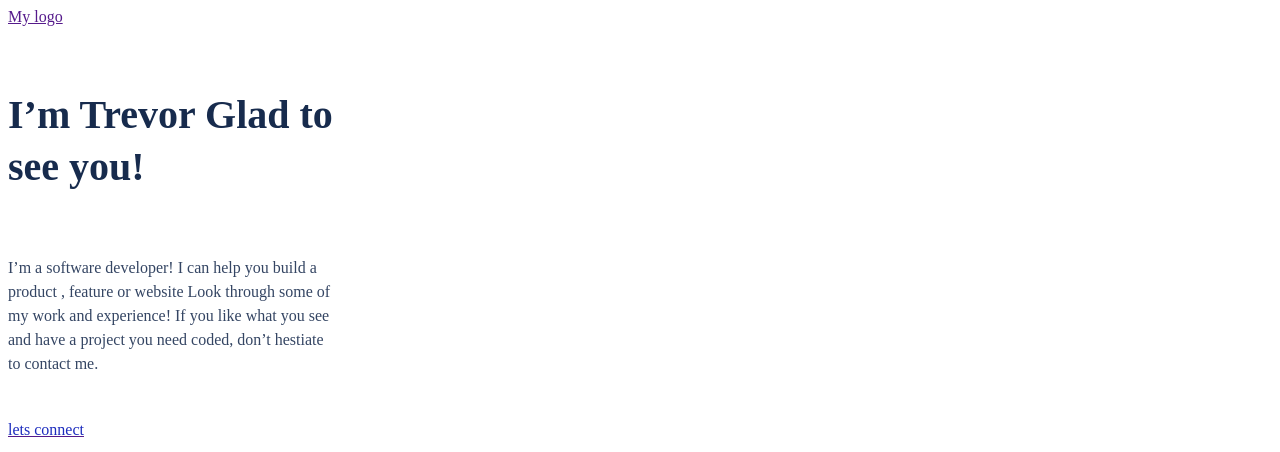
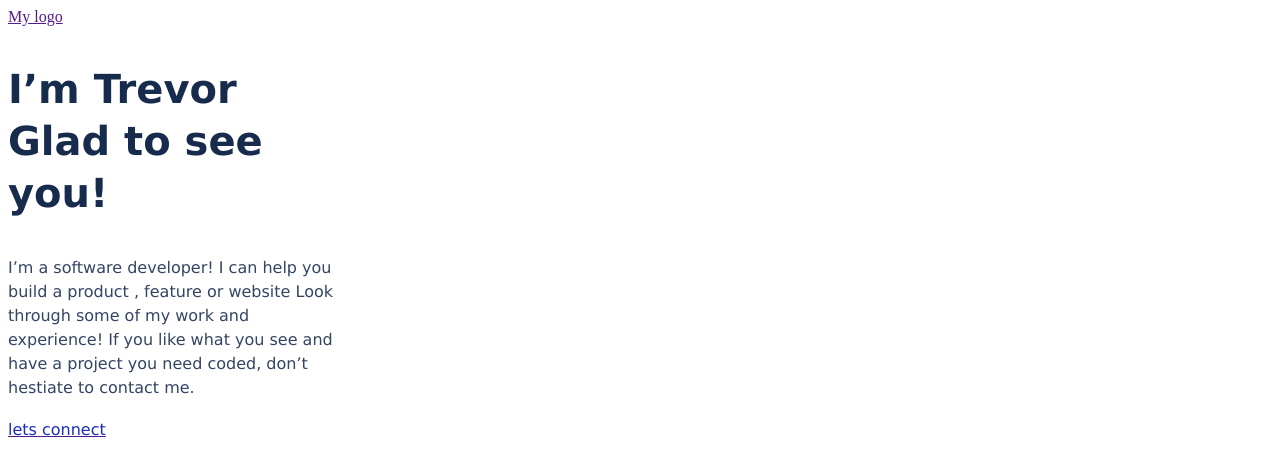
Before and after one commit to valt19/Portfolio-project, a website: page index.html in a window 1280 px wide. Shown: the top 452 px of the page. Drawn offline with Linux system fonts and the light colour scheme.

Commit message:
add style

```diff
--- a/style.css
+++ b/style.css
@@ -1,7 +1,7 @@
 .logo	{
   width: 76px;
   height: 20px;
-  font-family: 'Poppins';
+  font-family:'Lucida Sans', 'Lucida Sans Regular', 'Lucida Grande', 'Lucida Sans Unicode', Geneva, Verdana, sans-serif;
   font-style: normal;
   font-weight: 700;
   font-size: 18px;
@@ -14,25 +14,27 @@
   order: 0;
   flex-grow: 0;
   }
+
     .text	{
       width: 327px;
   height: 150px;
-  font-family: 'Poppins';
+  font-family:'Lucida Sans', 'Lucida Sans Regular', 'Lucida Grande', 'Lucida Sans Unicode', Geneva, Verdana, sans-serif;
   font-style: normal;
   font-weight: 700;
   font-size: 40px;
   line-height: 52px;
   display: flex;
   align-items: center;
-  color: #172B4D;
+  color: #172b4d;
   flex: none;
   order: 0;
   flex-grow: 0;
+
 }
 .head-section	{
       width: 327px;
   height: 146px;
-  font-family: 'Poppins';
+  font-family:'Lucida Sans', 'Lucida Sans Regular', 'Lucida Grande', 'Lucida Sans Unicode', Geneva, Verdana, sans-serif;
   font-style: normal;
   font-weight: 400;
   font-size: 16px;
@@ -40,12 +42,13 @@
   color: #344563;
   flex: none;
 order: 1;
+
   flex-grow: 0;
   }
-  .lets	{
+  .lets {
       width: 117px;
   height: 24px;
-  font-family: 'Poppins';
+  font-family:'Lucida Sans', 'Lucida Sans Regular', 'Lucida Grande', 'Lucida Sans Unicode', Geneva, Verdana, sans-serif;
   font-style: normal;
   font-weight: 500;
   font-size: 16px;
@@ -62,5 +65,5 @@ left: 16.67%;
   right: 16.67%;
 top: 70.83%;
   bottom: 29.17%;
-border: 2px solid #ACB7C3;
+  border: 2px solid #acb7c3;
     }
```
Lines whose indentation alone changed are shown as unchanged.
